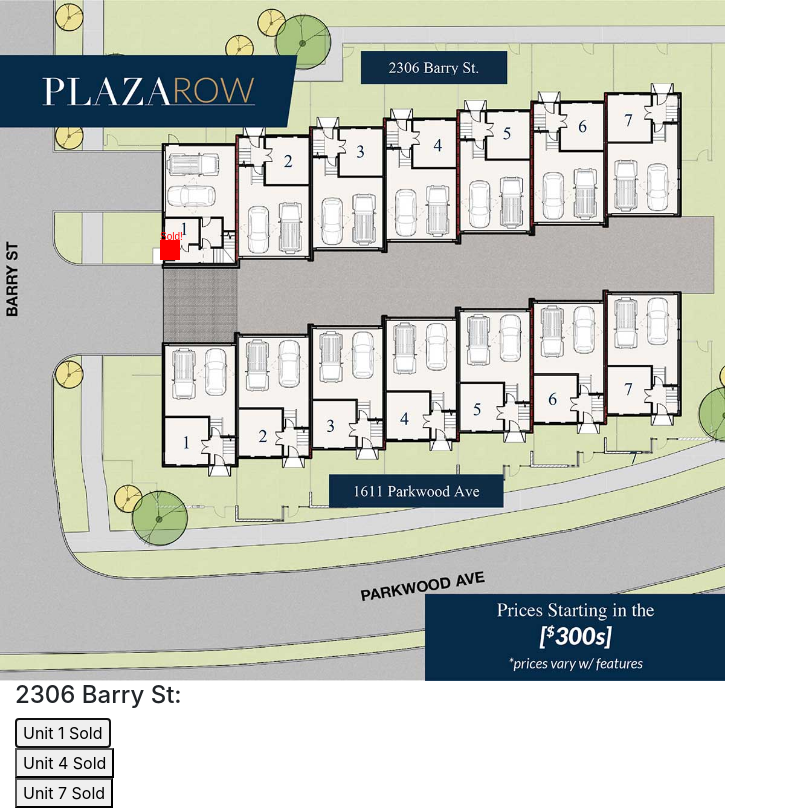
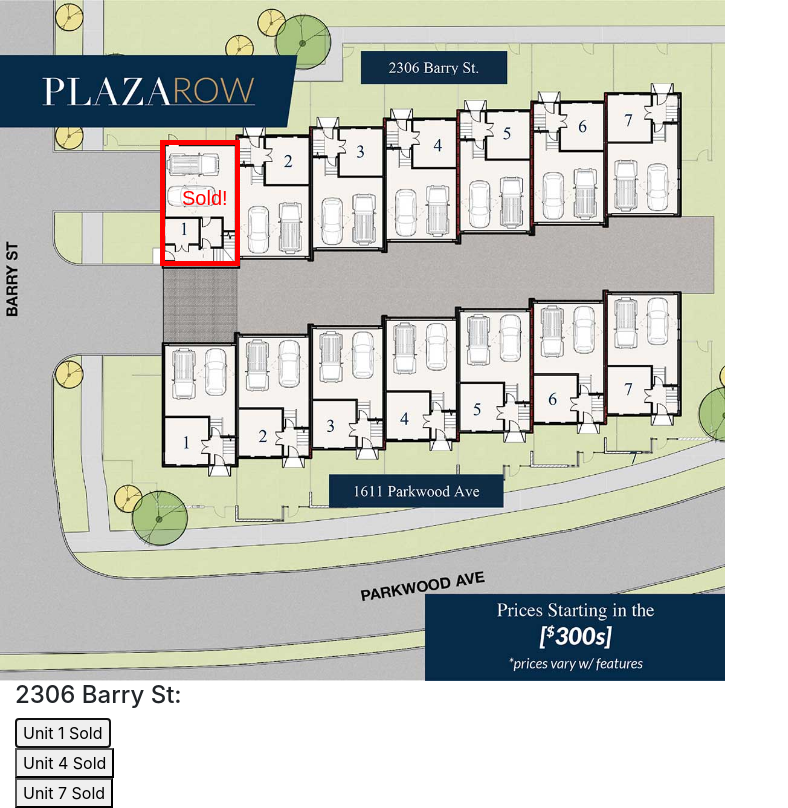
Before and after one commit to ryanadiaz/canvas-test, a plain HTML site: page index.html in a window 1280 px wide. Both pictures are taken after a click on the button "Unit 1 Sold". Shown: the whole page, without its empty margins (0-788 px from the left). Drawn offline with nearby package versions, Linux system fonts and the light colour scheme.

Commit message:
Completed logic on Unit 1 Sold button, removed rest

```diff
--- a/index.html
+++ b/index.html
@@ -58,10 +58,12 @@
 
       drawOne.width = 725;
       drawOne.height = 681;
+      drawOne.font = "20px Arial"
 
       drawOne.fillStyle = "red";
-      drawOne.fillRect(160, 240, 20,20);
-      drawOne.fillText("Sold!", 160, 240);
+      drawOne.fillRect(160, 140, 80, 126);
+      drawOne.clearRect(165, 145, 70, 116);
+      drawOne.fillText("Sold!", 182, 205);
     }
   </script>
 
```
